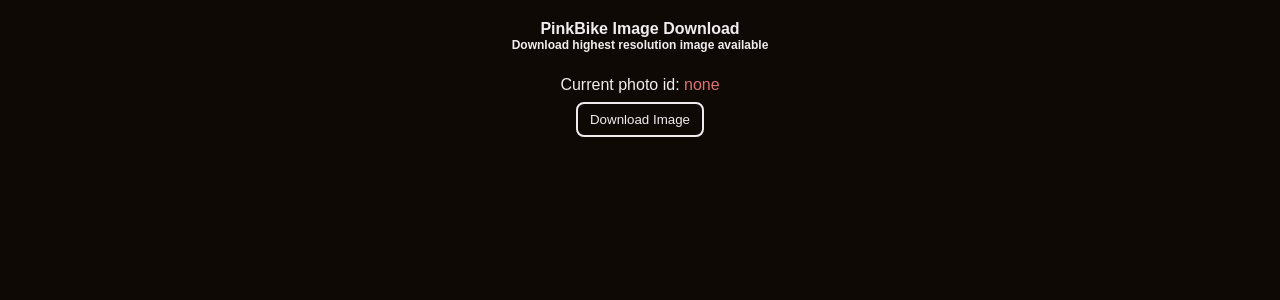
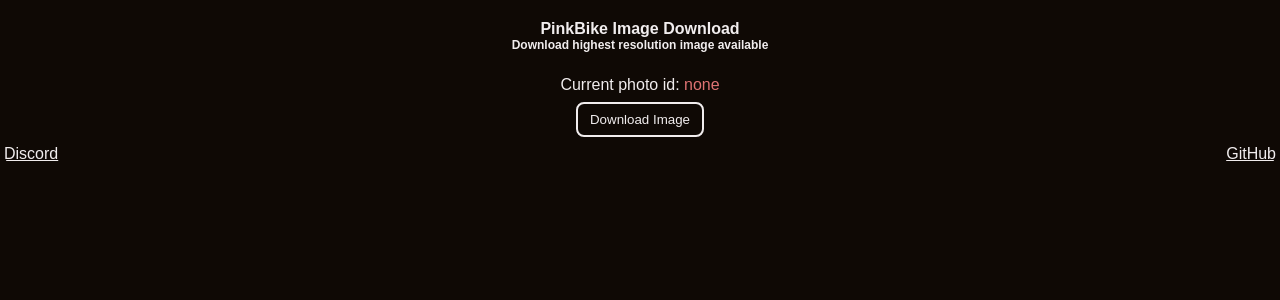
Before and after one commit to snoh666/pinkbike-photo-downloader, a React (Create React App) app: page / in a window 1280 px wide. Shown: the top 300 px of the page. Built offline with nearby package versions, Linux system fonts and the light colour scheme; no server answers.

Commit message:
feat: include footer component

```diff
--- a/src/pages/Main/index.tsx
+++ b/src/pages/Main/index.tsx
@@ -1,12 +1,14 @@
 import Basic from '@layouts/Basic';
 import DownloadContent from '@components/DownloadContent';
 import Header from '@components/Header';
+import Footer from '@components/Footer';
 
 const Main = () => {
   return (
     <Basic>
       <Header />
       <DownloadContent />
+      <Footer />
     </Basic>
   );
 };
```
